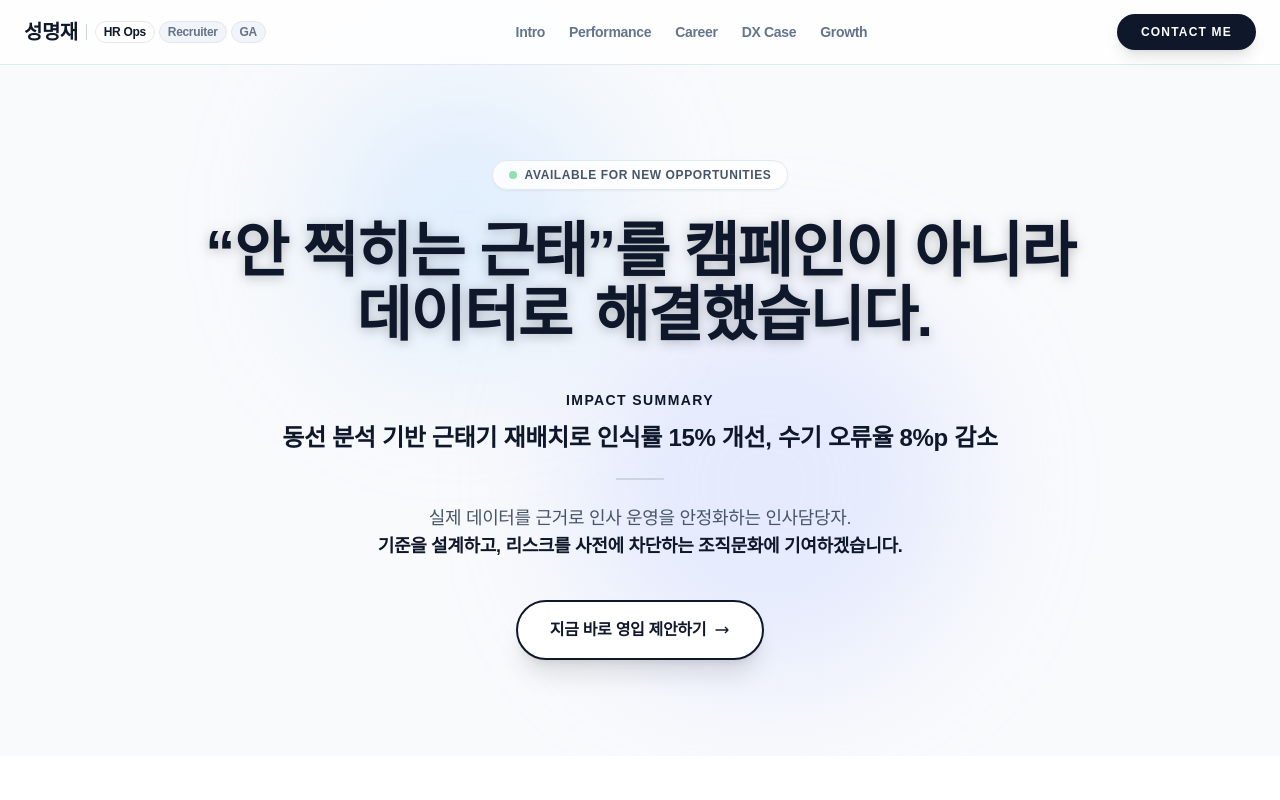
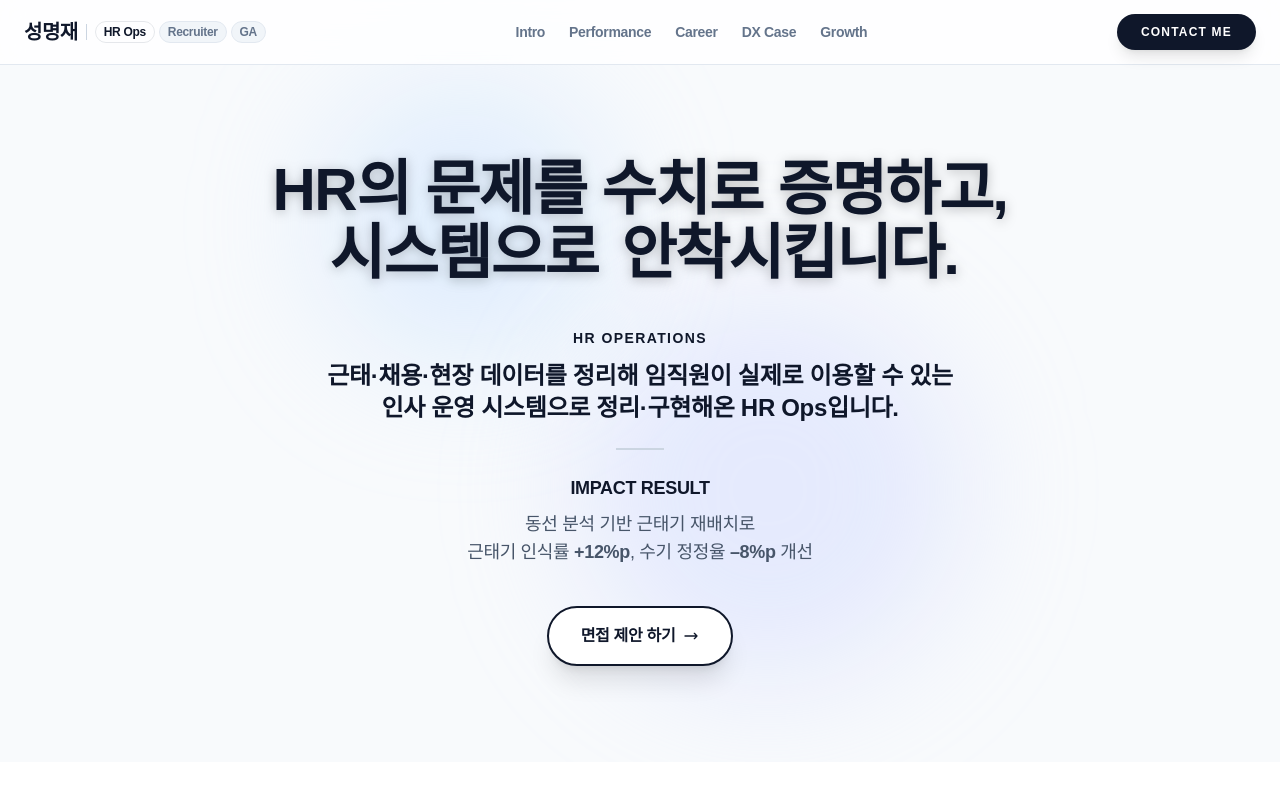
Before and after one commit to lucasung-debug/hr-ops-portfolio, a plain HTML site: page index.html in a window 1280 px wide. Shown: the top 800 px of the page. Drawn offline with nearby package versions, Linux system fonts and the light colour scheme; a web font is replaced by a local one.

Commit message:
히어로 수정

```diff
--- a/index.html
+++ b/index.html
@@ -119,41 +119,37 @@
         <div class="absolute bottom-20 right-1/4 w-96 h-96 bg-indigo-200/40 rounded-full mix-blend-multiply filter blur-3xl animate-float" style="animation-delay: 2s"></div>
     </div>
     <div class="max-w-5xl mx-auto px-6 text-center relative z-10 reveal active">
-                <div class="inline-flex items-center space-x-2 bg-white/80 backdrop-blur border border-slate-200 px-4 py-1.5 rounded-full text-xs font-bold mb-8 shadow-sm cursor-default">
-                    <span class="w-2 h-2 rounded-full bg-green-500 animate-pulse"></span>
-                    <span class="text-slate-600 uppercase tracking-wider">Available for New Opportunities</span>
-                </div>
         <h1 class="text-4xl md:text-6xl font-black mb-8 leading-[1.2] tracking-tight break-keep
    text-slate-900
    drop-shadow-[0_2px_6px_rgba(0,0,0,0.25)]">
-  “안 찍히는 근태”를 캠페인이 아니라<br>
+HR의 문제를 수치로 증명하고,<br>
 <span class="relative inline-block px-2 py-1
      bg-brand-100 text-slate-900
      rounded-lg font-black">
-  데이터로
+시스템으로
 </span>
-  해결했습니다.
+안착시킵니다.
 </h1>
         <!-- Impact Summary -->
         <div class="max-w-3xl mx-auto mt-10 mb-10 text-center">
 
             <p class="text-sm font-bold text-brand-600 tracking-widest uppercase mb-3">
-        Impact Summary
+                HR Operations
             </p>
 
             <p class="text-xl md:text-2xl font-semibold text-slate-900 break-keep leading-snug">
-        동선 분석 기반 근태기 재배치로
-        <span class="font-black">인식률 15% 개선</span>,
-        <span class="font-black">수기 오류율 8%p 감소</span>
+                근태·채용·현장 데이터를 정리해 임직원이 실제로 이용할 수 있는<br>
+                인사 운영 시스템으로 정리·구현해온 HR Ops입니다.
             </p>
 
             <div class="w-12 h-[2px] bg-slate-300 mx-auto my-6"></div>
 
             <p class="text-base md:text-lg text-slate-600 break-keep leading-relaxed">
-        실제 데이터를 근거로 인사 운영을 안정화하는 인사담당자.<br>
-        <span class="font-bold text-slate-900">
-            기준을 설계하고, 리스크를 사전에 차단하는 조직문화에 기여하겠습니다.
+                <span class="font-black text-slate-900 block mb-2">
+                    IMPACT RESULT
                 </span>
+                동선 분석 기반 근태기 재배치로<br>
+                근태기 인식률 <span class="font-black">+12%p</span>, 수기 정정율 <span class="font-black">–8%p</span> 개선
             </p>
         </div>
         <div class="flex flex-col sm:flex-row justify-center gap-4">
@@ -164,7 +160,7 @@
   transition shadow-xl
   flex items-center justify-center gap-2
   transform hover:-translate-y-1">
-   지금 바로 영입 제안하기
+면접 제안 하기
 <svg class="w-4 h-4" fill="none" stroke="currentColor" viewBox="0 0 24 24">
  <path stroke-linecap="round" stroke-linejoin="round" stroke-width="2"
        d="M17 8l4 4m0 0l-4 4m4-4H3"></path>
```
Lines whose indentation alone changed are shown as unchanged.
